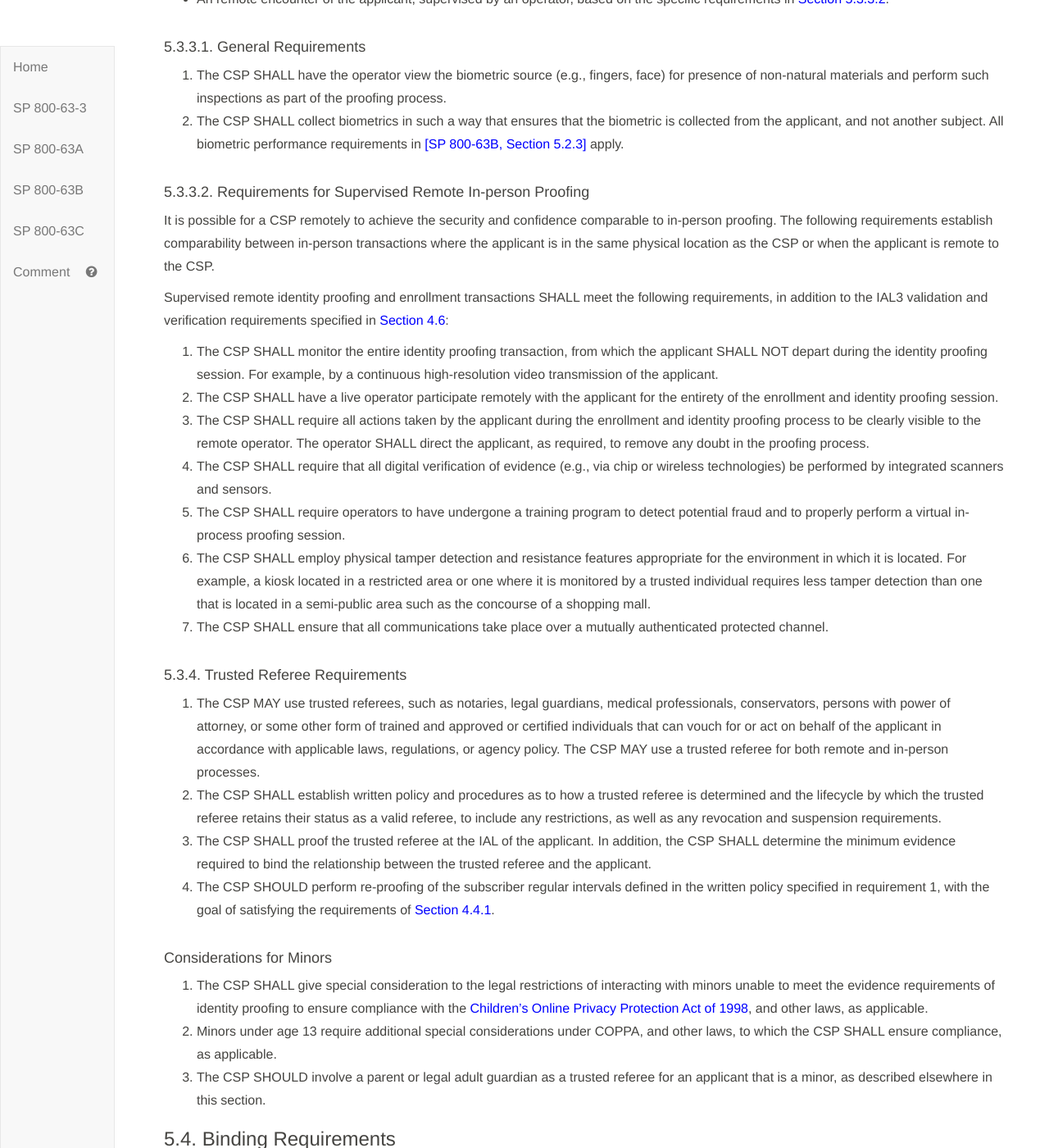
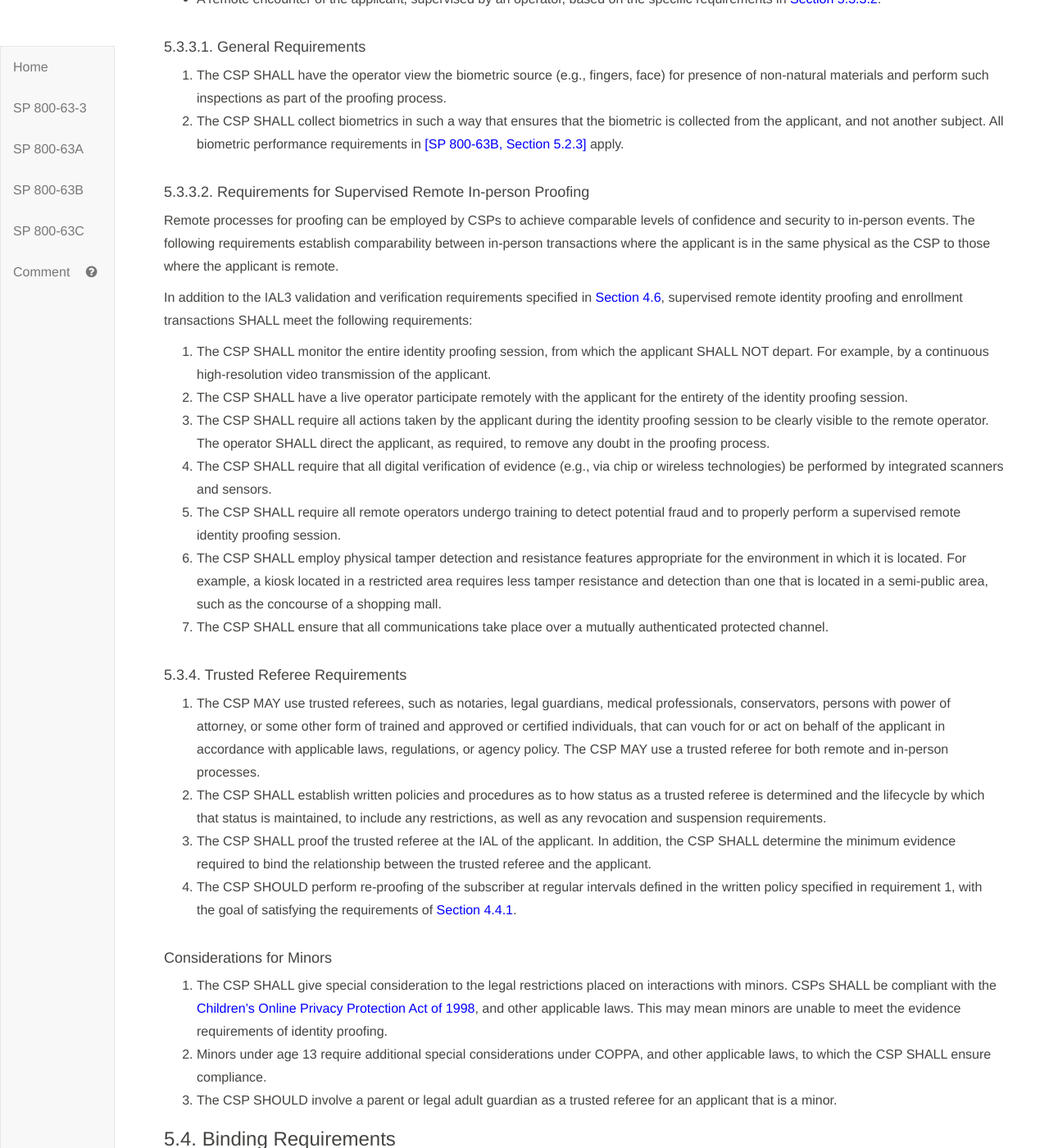
Before and after one commit to usnistgov/800-63-3, a Jekyll site: the page built from sp800-63a/sec5_proofing.md, in a window 1280 px wide and 1400 px high, scrolled down 5835 px. Shown: the whole window at 82% size. Built offline with Jekyll 4.4.1, drawn with Linux system fonts in a browser that asks for light colours; our own code applies the rules of GitHub Pages for plain Markdown files; some of the changed text lies outside the part shown.

Commit message:
Porting of “A copy edit review - batch 2 - 800-63A - section 5” by RGalluzzo

```diff
--- a/sp800-63a/sec5_proofing.md
+++ b/sp800-63a/sec5_proofing.md
@@ -63,16 +63,16 @@ Once identity evidence is obtained by the CSP, the accuracy, authenticity, and i
 |Strength|Method(s) performed by the CSP|
 |:---:|:------------------------------|
 |Unacceptable|Evidence validation was not performed, or validation of the evidence failed.|
-|Weak|All personal details from the evidence have been confirmed as valid by comparison with information held or published by an authoritative source.|
-|Fair|- The evidence:<br>&nbsp;&nbsp;&nbsp;&nbsp;- details have been confirmed as valid by comparison with information held or published by the issuing source or authoritative source(s).<br>&nbsp;&nbsp;&nbsp;&nbsp;&nbsp;&nbsp;&nbsp;&nbsp;**OR**<br>&nbsp;&nbsp;&nbsp;&nbsp;- has been confirmed as genuine using appropriate technologies, confirming the integrity of physical security features and lack of fraudulent modification.<br>&nbsp;&nbsp;&nbsp;&nbsp;&nbsp;&nbsp;&nbsp;&nbsp;**OR** <br>&nbsp;&nbsp;&nbsp;&nbsp;- The evidence has been confirmed as genuine by trained personnel. <br>&nbsp;&nbsp;&nbsp;&nbsp;&nbsp;&nbsp;&nbsp;&nbsp;**OR** <br>&nbsp;&nbsp;&nbsp;&nbsp;- The issued evidence has been confirmed as genuine by confirmation of the integrity of cryptographic security features.|
+|Weak|All personal details from the evidence have been confirmed as valid by comparison with information held or published by the issuing or authoritative source(s).|
+|Fair|- The evidence:<br>&nbsp;&nbsp;&nbsp;&nbsp;- details have been confirmed as valid by comparison with information held or published by the issuing or authoritative source(s).<br>&nbsp;&nbsp;&nbsp;&nbsp;&nbsp;&nbsp;&nbsp;&nbsp;**OR**<br>&nbsp;&nbsp;&nbsp;&nbsp;- has been confirmed as genuine using appropriate technologies, confirming the integrity of physical security features and lack of fraudulent modification.<br>&nbsp;&nbsp;&nbsp;&nbsp;&nbsp;&nbsp;&nbsp;&nbsp;**OR** <br>&nbsp;&nbsp;&nbsp;&nbsp;- The evidence has been confirmed as genuine by trained personnel. <br>&nbsp;&nbsp;&nbsp;&nbsp;&nbsp;&nbsp;&nbsp;&nbsp;**OR** <br>&nbsp;&nbsp;&nbsp;&nbsp;- The issued evidence has been confirmed as genuine through cryptographic security features.|
 |Strong|- The evidence has been confirmed as genuine:<br>&nbsp;&nbsp;&nbsp;&nbsp;- using appropriate technologies, confirming the integrity of physical security features and lack of fraudulent modification. <br>&nbsp;&nbsp;&nbsp;&nbsp;&nbsp;&nbsp;&nbsp;&nbsp;**OR**<br>&nbsp;&nbsp;&nbsp;&nbsp;- by trained personnel and appropriate technologies, confirming the integrity of the physical security features and lack of fraudulent modification<br>&nbsp;&nbsp;&nbsp;&nbsp;&nbsp;&nbsp;&nbsp;&nbsp;**OR**<br>&nbsp;&nbsp;&nbsp;&nbsp;- by confirmation of the integrity of cryptographic security features.<br><br> - All personal details and evidence details have been confirmed as valid by comparison with information held or published by the issuing source or authoritative source(s).|
-|Superior|- The evidence has been confirmed as genuine by trained personnel and appropriate technologies including the integrity of any physical and cryptographic security features.<br><br>- All personal details and evidence details from the evidence have been confirmed as valid by comparison with information held or published by the issuing source or authoritative source(s).|
+|Superior|- The evidence has been confirmed as genuine by trained personnel and appropriate technologies including the integrity of any physical and cryptographic security features.<br><br>- All personal and evidence details have been confirmed as valid by comparison with information held or published by the issuing or authoritative source(s).|
 
 Training requirements for personnel validating evidence SHALL be based on the policies, guidelines, or requirements of the CSP or the RP.
 
 ### 5.3. <a name="verify"></a> Identity Verification
 
-The goal of identity verification is to confirm and establish a linkage between the claimed identity and the real-life existence of the subject presenting the evidence.
+The goal of identity verification is to confirm and establish a linkage between the claimed identity and the real-life existence of the applicant presenting the evidence.
 
 #### 5.3.1. Identity Verification Methods
 
@@ -101,28 +101,28 @@ The goal of identity verification is to confirm and establish a linkage between
 The following requirements apply to the identity verification steps for IAL2 and 3. There are no restrictions for the use of KBV for identity resolution.
 
 1. The CSP SHALL NOT use KBV to verify an applicant's identity against more than one piece of validated identity evidence.
-2. The CSP SHALL only use information that is expected to be known only to the applicant and the authoritative source, to include any information needed to begin the KBV process. Information accessible freely, for a fee in the public domain, or via the black market  SHALL NOT be used.
+2. The CSP SHALL use information that is expected to be known only to the applicant and the authoritative source, to include any information needed to begin the KBV process. Information that is freely accessible, for a fee in the public domain, or via the black market SHALL NOT be used.
 3. The CSP SHALL allow a resolved and validated identity to opt-out of KBV and leverage another process for verification.
 4. KBV SHOULD be based on multiple authoritative sources.
-5. The CSP SHOULD perform KBV by verifying knowledge of recent transactional history that the CSP is a participant in.  The CSP SHALL ensure that transaction information has at least 20 bits of entropy. For example, to reach minimum entropy requirements, the CSP could ask the applicant for verification of the amount(s) and transaction numbers(s) of a micro-deposit(s) to a valid bank account, so long as the total number of digits is seven or greater.
+5. The CSP SHOULD perform KBV by verifying the applicant's knowledge of recent transactional history in which the CSP is a participant. The CSP SHALL ensure that transaction information has at least 20 bits of entropy. For example, to reach minimum entropy requirements, the CSP could ask the applicant for verification of the amount(s) and transaction numbers(s) of a micro-deposit(s) to a valid bank account, so long as the total number of digits is seven or greater.
 6. The CSP MAY perform KBV by asking the applicant questions to demonstrate they are the owner of the claimed information. However, the following requirements apply:
 
 	a. The CSP SHALL require a minimum of four KBV questions with each requiring a correct answer to successfully complete the KBV step.
-	b. The CSP SHOULD require a free form response to a KBV question.  The CSP MAY allow multiple choice answers, however, if multiple choice answer are provided, the CSP SHALL require a minimum of four answer options per question.
-	c. The CSP SHOULD allow two attempts for an applicant to complete the KBV.  A CSP SHALL NOT allow more than three attempts to complete the KBV.
-	d. The CSP SHALL time out KBV sessions after two minutes of inactivity per question.  In cases of session timeout, the CSP SHALL restart the entire KBV process and consider this a failed attempt.
+	b. The CSP SHOULD require a free form response to a KBV question. The CSP MAY allow multiple choice answers, however, if multiple choice answers are provided, the CSP SHALL require a minimum of four answer options per question.
+	c. The CSP SHOULD allow two attempts for an applicant to complete the KBV. A CSP SHALL NOT allow more than three attempts to complete the KBV.
+	d. The CSP SHALL time out KBV sessions after two minutes of inactivity per question. In cases of session timeout, the CSP SHALL restart the entire KBV process and consider this a failed attempt.
 	e. The CSP SHALL NOT present a majority of diversionary KBV questions (i.e., those where "none of the above" is the correct answer).
 	f. The CSP SHOULD NOT ask the same KBV questions in subsequent attempts.
-	g. The CSP SHALL NOT ask a KBV question that provides information that could assist in answering any future KBV question in a single session or a subsequent session after a failed attempt.
+	g. The CSP SHALL NOT ask a KBV question that provides information that could assist in answering any future KBV question. This applies to a single session or a subsequent session after a failed attempt.
 	h. The CSP SHALL NOT use KBV questions for which the answers do not change (e.g., "What was your first car?").
-	i. The CSP SHALL ensure that any KBV question does not reveal PII that the applicant has not already provided, nor personal information that, when combined with other information in a KBV session, could result in unique identification.
+	i. The CSP SHALL ensure that KBV questions do not reveal PII that the applicant has not already provided, nor personal information that, when combined with other information in a KBV session, could result in unique identification.
 
 #### <a name="vip"></a>5.3.3. In-person Proofing Requirements
 
 In-person proofing can be satisfied in two ways:
 
 - A physical encounter of the applicant, supervised by an operator
-- An remote encounter of the applicant, supervised by an operator, based on the specific requirements in [Section 5.3.3.2](#supervised).
+- A remote encounter of the applicant, supervised by an operator, based on the specific requirements in [Section 5.3.3.2](#supervised).
 
 #### 5.3.3.1. General Requirements
 
@@ -131,30 +131,30 @@ In-person proofing can be satisfied in two ways:
 
 #### <a name="supervised"></a> 5.3.3.2. Requirements for Supervised Remote In-person Proofing
 
-It is possible for a CSP remotely to achieve the security and confidence comparable to in-person proofing.  The following requirements establish comparability between in-person transactions where the applicant is in the same physical location as the CSP or when the applicant is remote to the CSP.
+Remote processes for proofing can be employed by CSPs to achieve comparable levels of confidence and security to in-person events. The following requirements establish comparability between in-person transactions where the applicant is in the same physical as the CSP to those where the applicant is remote.
 
-Supervised remote identity proofing and enrollment transactions SHALL meet the following requirements, in addition to the IAL3 validation and verification requirements specified in [Section 4.6](#ial3-requirements):
+In addition to the IAL3 validation and verification requirements specified in [Section 4.6](#ial3-requirements), supervised remote identity proofing and enrollment transactions SHALL meet the following requirements:
 
-1. The CSP SHALL monitor the entire identity proofing transaction, from which the applicant SHALL NOT depart during the identity proofing session.  For example, by a continuous high-resolution video transmission of the applicant.
-2. The CSP SHALL have a live operator participate remotely with the applicant for the entirety of the enrollment and identity proofing session.
-3. The CSP SHALL require all actions taken by the applicant during the enrollment and identity proofing process to be clearly visible to the remote operator. The operator SHALL direct the applicant, as required, to remove any doubt in the proofing process.
+1. The CSP SHALL monitor the entire identity proofing session, from which the applicant SHALL NOT depart. For example, by a continuous high-resolution video transmission of the applicant.
+2. The CSP SHALL have a live operator participate remotely with the applicant for the entirety of the identity proofing session.
+3. The CSP SHALL require all actions taken by the applicant during the identity proofing session to be clearly visible to the remote operator. The operator SHALL direct the applicant, as required, to remove any doubt in the proofing process.
 4. The CSP SHALL require that all digital verification of evidence (e.g., via chip or wireless technologies) be performed by integrated scanners and sensors.
-5. The CSP SHALL require operators to have undergone a training program to detect potential fraud and to properly perform a virtual in-process proofing session.
-6. The CSP SHALL employ physical tamper detection and resistance features appropriate for the environment in which it is located. For example, a kiosk located in a restricted area or one where it is monitored by a trusted individual requires less tamper detection than one that is located in a semi-public area such as the concourse of a shopping mall.
+5. The CSP SHALL require all remote operators undergo training to detect potential fraud and to properly perform a supervised remote identity proofing session.
+6. The CSP SHALL employ physical tamper detection and resistance features appropriate for the environment in which it is located. For example, a kiosk located in a restricted area requires less tamper resistance and detection than one that is located in a semi-public area, such as the concourse of a shopping mall.
 7. The CSP SHALL ensure that all communications take place over a mutually authenticated protected channel.
 
 #### <a name="trustref"></a> 5.3.4. Trusted Referee Requirements
 
-1. The CSP MAY use trusted referees, such as notaries, legal guardians, medical professionals, conservators, persons with power of attorney, or some other form of trained and approved or certified individuals that can vouch for or act on behalf of the applicant in accordance with applicable laws, regulations, or agency policy. The CSP MAY use a trusted referee for both remote and in-person processes.
-2. The CSP SHALL establish written policy and procedures as to how a trusted referee is determined and the lifecycle by which the trusted referee retains their status as a valid referee, to include any restrictions, as well as any revocation and suspension requirements.
+1. The CSP MAY use trusted referees, such as notaries, legal guardians, medical professionals, conservators, persons with power of attorney, or some other form of trained and approved or certified individuals, that can vouch for or act on behalf of the applicant in accordance with applicable laws, regulations, or agency policy. The CSP MAY use a trusted referee for both remote and in-person processes.
+2. The CSP SHALL establish written policies and procedures as to how status as a trusted referee is determined and the lifecycle by which that status is maintained, to include any restrictions, as well as any revocation and suspension requirements.
 3. The CSP SHALL proof the trusted referee at the IAL of the applicant. In addition, the CSP SHALL determine the minimum evidence required to bind the relationship between the trusted referee and the applicant.
-4. The CSP SHOULD perform re-proofing of the subscriber regular intervals defined in the written policy specified in requirement 1, with the goal of satisfying the requirements of [Section 4.4.1](#normal).
+4. The CSP SHOULD perform re-proofing of the subscriber at regular intervals defined in the written policy specified in requirement 1, with the goal of satisfying the requirements of [Section 4.4.1](#normal).
 
 #### Considerations for Minors
 
-1. The CSP SHALL give special consideration to the legal restrictions of interacting with minors unable to meet the evidence requirements of identity proofing to ensure compliance with the [Children's Online Privacy Protection Act of 1998](#COPPA), and other laws, as applicable.
-2. Minors under age 13 require additional special considerations under COPPA, and other laws, to which the CSP SHALL ensure compliance, as applicable.
-3. The CSP SHOULD involve a parent or legal adult guardian as a trusted referee for an applicant that is a minor, as described elsewhere in this section.
+1. The CSP SHALL give special consideration to the legal restrictions placed on interactions with minors. CSPs SHALL be compliant with the [Children's Online Privacy Protection Act of 1998](#COPPA), and other applicable laws. This may mean minors are unable to meet the evidence requirements of identity proofing.
+2. Minors under age 13 require additional special considerations under COPPA, and other applicable laws, to which the CSP SHALL ensure compliance.
+3. The CSP SHOULD involve a parent or legal adult guardian as a trusted referee for an applicant that is a minor.
 
 ### 5.4. Binding Requirements
 
```
Also changed, not shown: other parts of sp800-63a/sec5_proofing.md (+1 -1 lines).
